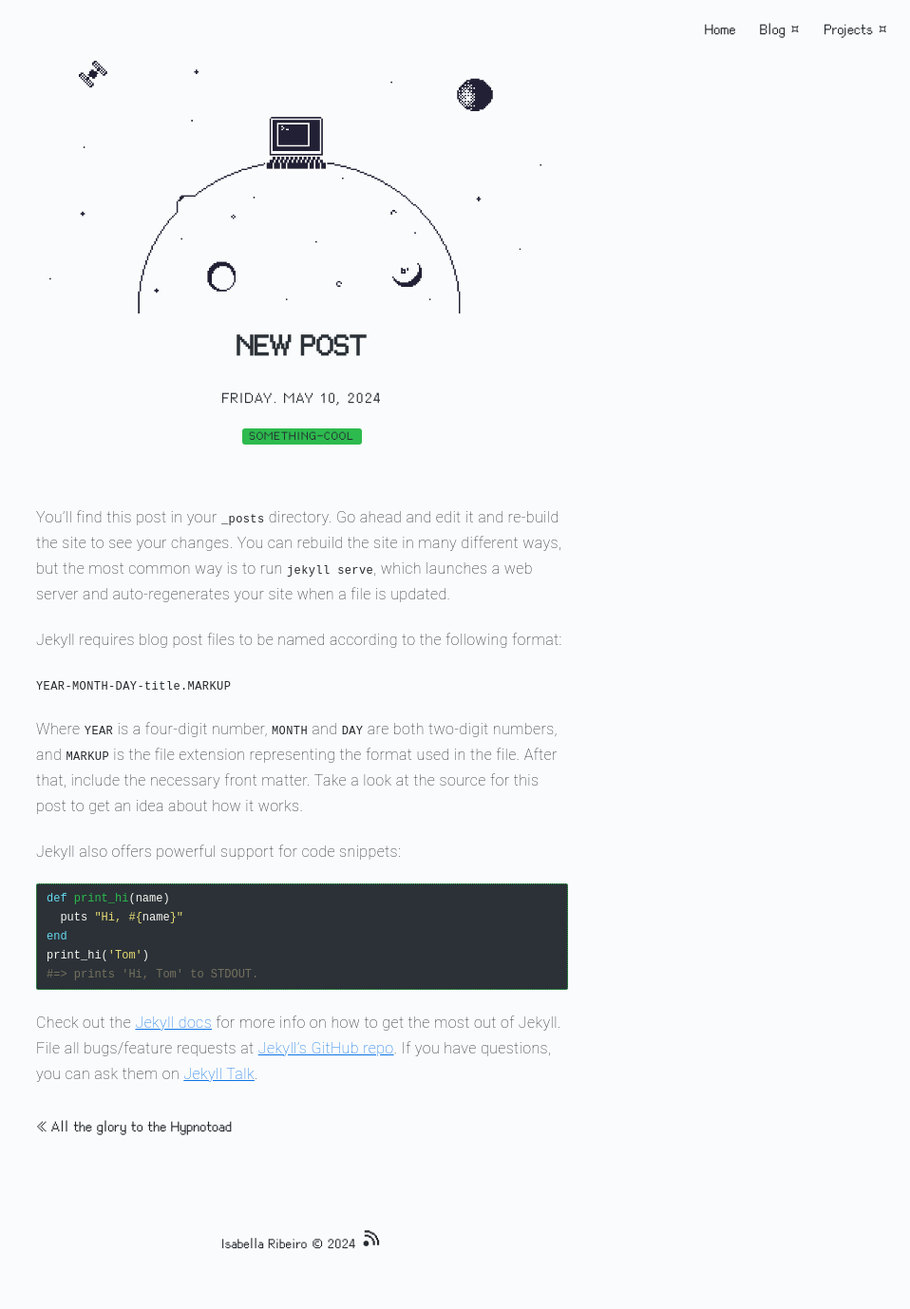
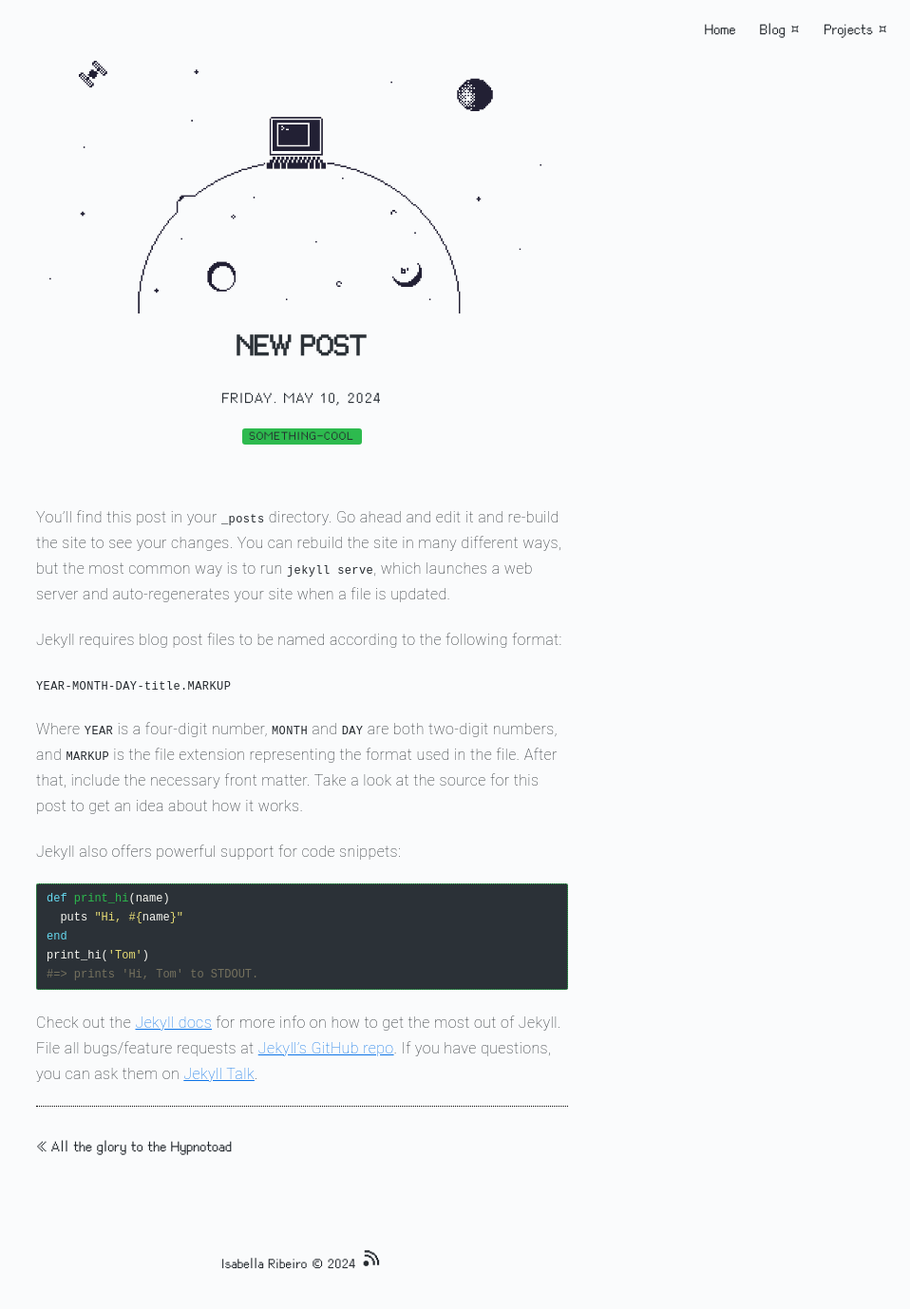
Before and after one commit to belinhacbr/belinhacbr.github.io, a Jekyll site: the page built from _posts/2024-10-30-welcome-to-jekyll.markdown, in a window 1280 px wide. Shown: the whole page at 95% size, without its empty margins (322-1280 px from the left). Built offline with Jekyll 4.4.1, drawn with Linux system fonts in a browser that asks for light colours; before the commit the page ends 1357 px from its top, so only the background shows below that.

Commit message:
styling hr

```diff
--- a/_layouts/post.html
+++ b/_layouts/post.html
@@ -23,6 +23,8 @@ layout: page
 
 {{ content }}
 
+<hr>
+
 {% if site.post-advance-links contains page.category %}
     <div class="blog-navigation">
         {% if page.previous.url %}
--- a/_sass/base/general.sass
+++ b/_sass/base/general.sass
@@ -88,7 +88,7 @@ blockquote
 hr
     border: none
     border-bottom: 1px dotted #000
-    margin: 40px auto
+    margin: 20px auto
     width: 100%
 
 figure.highlight
```
Also changed, not shown: _posts/2017-05-12-all-the-glory.md (+1 -1 lines).
